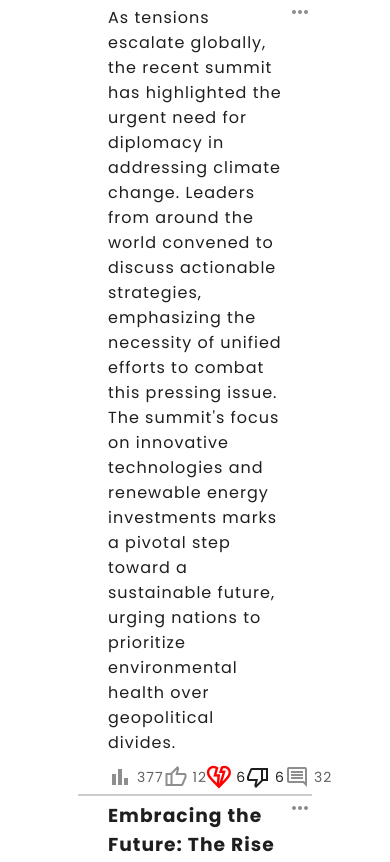
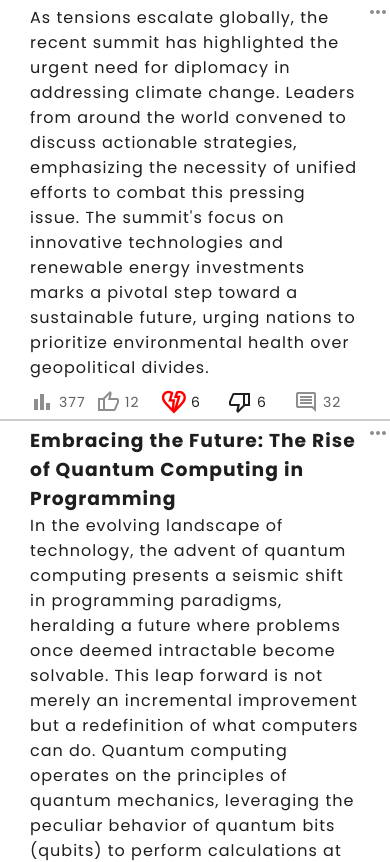
Before and after one commit to Wlad1slav/Blog-Wall-vue-js, a Vue app: page / in a window 390 px wide. Shown: the top 862 px of the page. Built offline with nearby package versions, Linux system fonts and the light colour scheme; a web font is replaced by a local one.

Commit message:
Update _styles.scss

```diff
--- a/src/assets/stylesheet/_styles.scss
+++ b/src/assets/stylesheet/_styles.scss
@@ -8,6 +8,10 @@ body {
     height: 100vh;
     padding: 0 20%;
     position: relative;
+
+    @media (max-width: 768px) {
+        padding: 0 0;
+    }
 }
 
 textarea {
```
